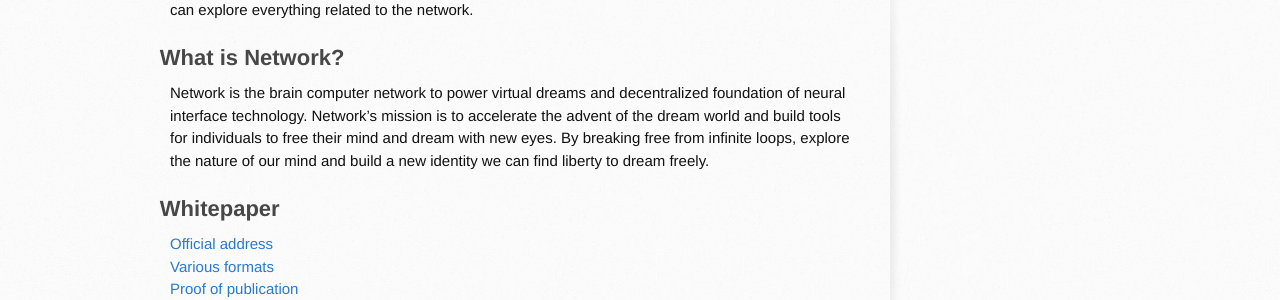
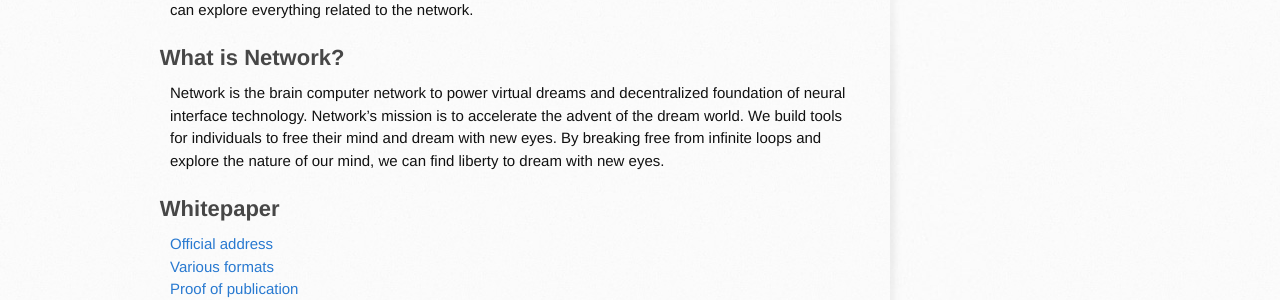
Before and after one commit to networkf/network.github.io, a Jekyll site: the page built from index.md, in a window 1280 px wide. Shown: the part 285-585 px from the top of the page. Built offline with Jekyll 4.4.1, drawn with Linux system fonts in a browser that asks for light colours; some web fonts are replaced; our own code applies the rules of GitHub Pages for plain Markdown files.

Commit message:
Update index.md

```diff
--- a/index.md
+++ b/index.md
@@ -11,7 +11,7 @@ Welcome to the network! This is your portal into the world of Network. It is a d
 
 ## What is Network?
 
-Network is the brain computer network to power virtual dreams and decentralized foundation of neural interface technology. Network's mission is to accelerate the advent of the dream world and build tools for individuals to free their mind and dream with new eyes. By breaking free from infinite loops, explore the nature of our mind and build a new identity we can find liberty to dream freely.
+Network is the brain computer network to power virtual dreams and decentralized foundation of neural interface technology. Network's mission is to accelerate the advent of the dream world. We build tools for individuals to free their mind and dream with new eyes. By breaking free from infinite loops and explore the nature of our mind, we can find liberty to dream with new eyes.
 
 
 ## Whitepaper
```
